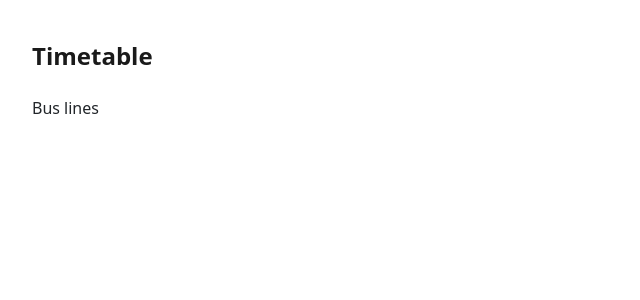
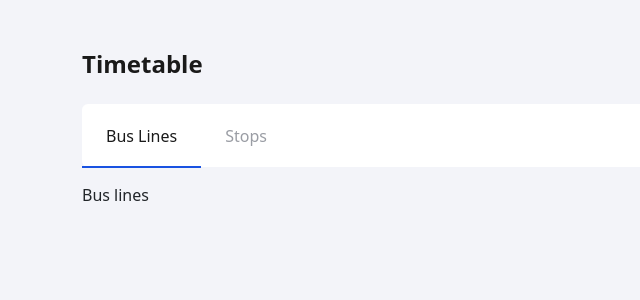
Before and after one commit to robert-grembowicz/vue-bus-stops, a Vue app: page / in a window 1280 px wide. Shown: the top 300 px of the page, without its empty margins (0-640 px from the left). Built offline with nearby package versions, Linux system fonts and the light colour scheme.

Commit message:
NavigationTabs component and custom css variables

```diff
--- a/src/App.vue
+++ b/src/App.vue
@@ -1,29 +1,24 @@
 <script setup lang="ts">
 import { RouterView } from "vue-router";
+import NavigationTabs from "@/components/NavigationTabs.vue";
 </script>
 
 <template>
-  <h1 class="fs-4 fw-semibold">Timetable</h1>
-  <RouterView />
+  <main class="container py-3 py-md-5">
+    <h1 class="fs-4 fw-semibold">Timetable</h1>
+    <NavigationTabs class="mt-2 mt-md-4 mb-3" />
+    <RouterView />
+  </main>
 </template>
 
 <style lang="scss">
-$dark: #1a1a1a;
-$primary: #1952e1;
-$primary-dark: #2e3e6e;
-$grey: #9a9da4;
-$grey-dark: #33373c;
-
 body {
-  background: #f3f4f9;
   font-family: Inter, sans-serif;
-  padding: 2.5rem 2rem;
   min-height: 100dvh;
 
   h1 {
-    margin-bottom: 1.5rem;
     line-height: 2rem;
-    color: $dark;
+    color: var(--bs-dark);
   }
 }
 </style>
--- /dev/null
+++ b/src/components/NavigationTabs.vue
@@ -0,0 +1,65 @@
+<script setup lang="ts">
+import { ROUTES } from "@/consts/routes";
+
+const tabs = [
+  { path: ROUTES.home, label: "Bus Lines" },
+  { path: ROUTES.stops, label: "Stops" },
+];
+</script>
+
+<template>
+  <ul class="nav nav-tabs border-0 rounded">
+    <li v-for="tab in tabs" :key="tab.path" class="nav-item">
+      <RouterLink
+        :to="tab.path"
+        class="nav-link px-4"
+        :class="{ active: $route.path === tab.path }"
+      >
+        {{ tab.label }}
+      </RouterLink>
+    </li>
+  </ul>
+</template>
+
+<style scoped lang="scss">
+.nav-tabs {
+  background: var(--bs-white);
+
+  .nav-link {
+    position: relative;
+    display: flex;
+    align-items: center;
+    border: none;
+    color: var(--bs-grey);
+    transition: color $transition;
+    height: 4rem;
+
+    &:hover {
+      color: var(--bs-dark);
+    }
+
+    &::after {
+      content: "";
+      position: absolute;
+      bottom: 0;
+      left: 0;
+      width: 100%;
+      height: 2px;
+      background: var(--bs-primary);
+      transform: scaleX(0);
+      transform-origin: left;
+      transition: transform $transition;
+    }
+
+    &.active {
+      color: var(--bs-dark);
+      background-color: transparent;
+      font-weight: 500;
+
+      &::after {
+        transform: scaleX(1);
+      }
+    }
+  }
+}
+</style>
--- /dev/null
+++ b/src/consts/routes.ts
@@ -0,0 +1,4 @@
+export const ROUTES = {
+  home: "/",
+  stops: "/stops",
+} as const;
--- a/src/main.ts
+++ b/src/main.ts
@@ -2,6 +2,6 @@ import { createApp } from "vue";
 import App from "./App.vue";
 import router from "./router";
 import store from "./store";
-import "bootstrap/dist/css/bootstrap.min.css";
+import "@/styles/custom-bootstrap.scss";
 
 createApp(App).use(store).use(router).mount("#app");
--- a/src/router/index.ts
+++ b/src/router/index.ts
@@ -1,14 +1,15 @@
+import { ROUTES } from "@/consts/routes";
 import BusLinesView from "@/views/BusLinesView.vue";
 import StopsView from "@/views/StopsView.vue";
 import { createRouter, createWebHistory, RouteRecordRaw } from "vue-router";
 
 const routes: Array<RouteRecordRaw> = [
   {
-    path: "/",
+    path: ROUTES.home,
     component: BusLinesView,
   },
   {
-    path: "/stops",
+    path: ROUTES.stops,
     component: StopsView,
   },
 ];
--- /dev/null
+++ b/src/styles/custom-bootstrap.scss
@@ -0,0 +1,10 @@
+@import "bootstrap/scss/bootstrap";
+
+:root,
+[data-bs-theme="light"] {
+  --bs-body-bg: #f3f4f9;
+  --bs-dark: #1a1a1a;
+  --bs-grey: #9A9DA4;
+  --bs-primary: #1952E1;
+  --bs-secondary: #2E3E6E;
+}
--- /dev/null
+++ b/src/styles/variables.scss
@@ -0,0 +1 @@
+$transition: 0.3s ease;
--- a/vue.config.js
+++ b/vue.config.js
@@ -1,4 +1,11 @@
 const { defineConfig } = require('@vue/cli-service')
 module.exports = defineConfig({
-  transpileDependencies: true
+  transpileDependencies: true,
+  css: {
+    loaderOptions: {
+      scss: {
+        additionalData: `@import "@/styles/variables.scss";`
+      }
+    }
+  },
 })
```
